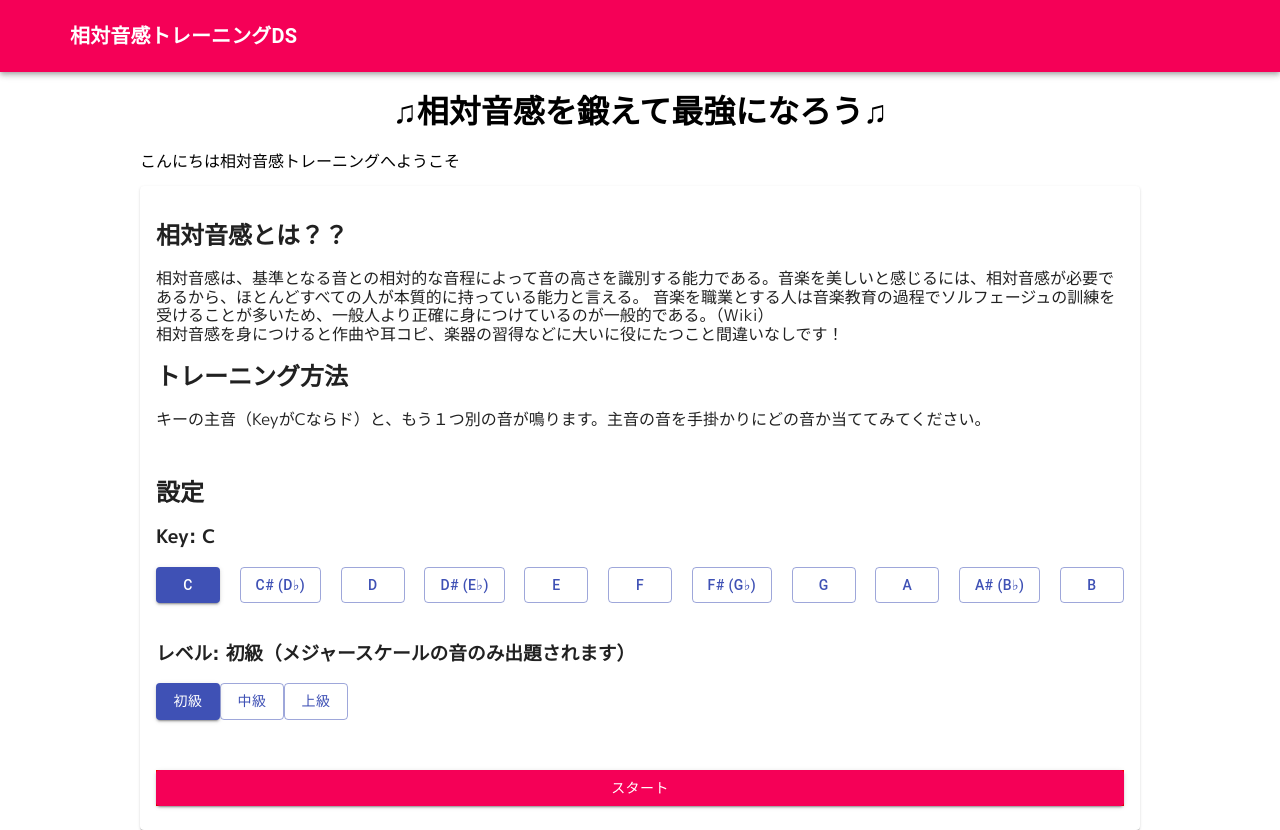
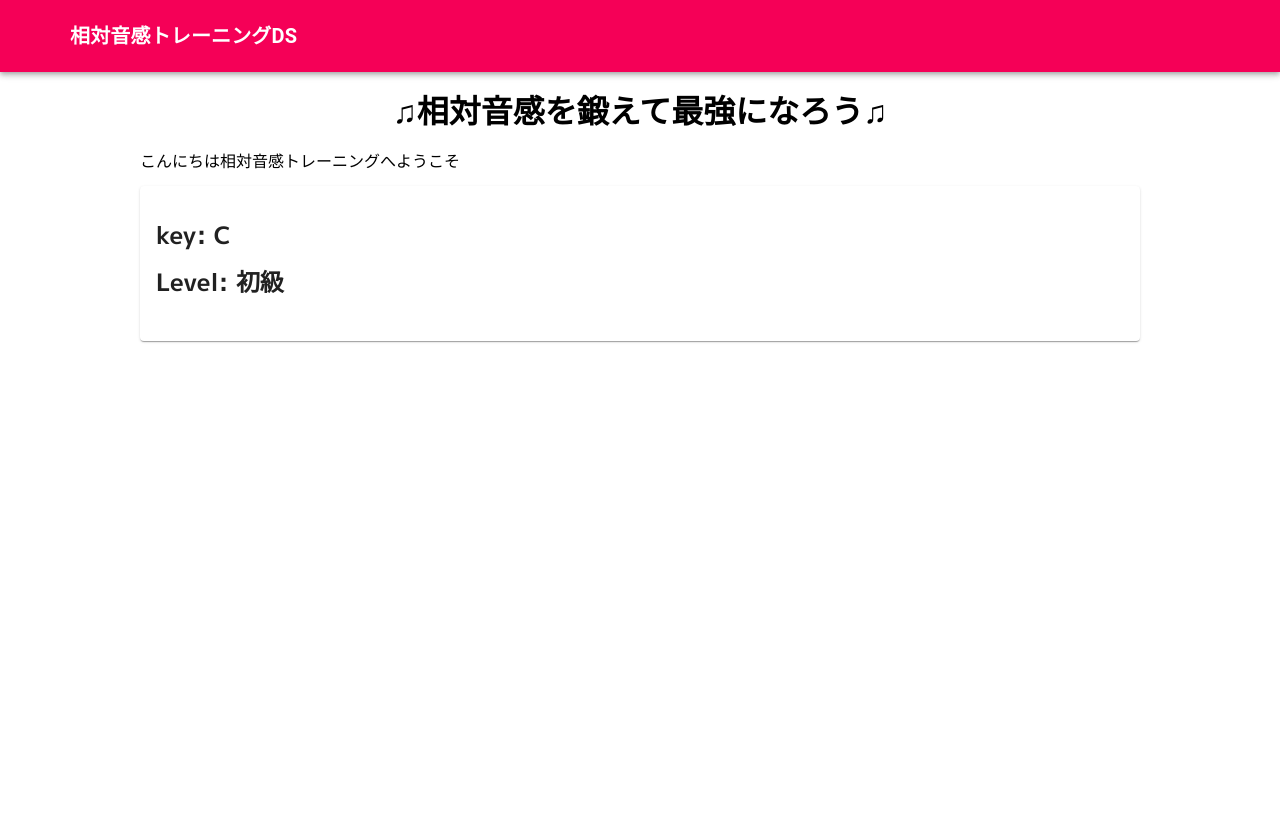
Before and after one commit to Hobiron03/RelativeHearingTraining, a React app: page / in a window 1280 px wide. Both pictures are taken after a click on the button "スタート". After the commit the page ends 800 px from the top, so only its background shows below. Built offline with nearby package versions, Linux system fonts and the light colour scheme.

Commit message:
#5 Create Quiz page & display key and leve

```diff
--- a/package.json
+++ b/package.json
@@ -35,6 +35,7 @@
     "normalize.css": "^8.0.1",
     "react": "^17.0.1",
     "react-dom": "^17.0.1",
+    "redux": "^4.0.5",
     "sass-loader": "^10.0.3",
     "ts-loader": "^8.0.5",
     "typescript": "^4.0.3",
--- /dev/null
+++ b/src/javascripts/actions/index.ts
@@ -0,0 +1 @@
+export const START_QUIZ = "START_QUIZ";
--- a/src/javascripts/components/Config/Config.tsx
+++ b/src/javascripts/components/Config/Config.tsx
@@ -2,11 +2,17 @@ import React, { useState } from "react";
 import Button from "@material-ui/core/Button";
 import "./Config.scss";
 
-const Config = () => {
+interface ConfigProps {
+  onQuizStart: () => void;
+  onSetLevel: (level: string) => void;
+  onSetKey: (musicKey: string) => void;
+}
+
+const Config = (props: ConfigProps) => {
   const [level, setLevel] = useState<string>("初級");
-  const [levels, setLevels] = useState<Array<string>>(["初級", "中級", "上級"]);
+  const [levels] = useState<Array<string>>(["初級", "中級", "上級"]);
   const [musicKey, setMusicKey] = useState<string>("C");
-  const [musicKeys, setMusicKeys] = useState<Array<string>>([
+  const [musicKeys] = useState<Array<string>>([
     "C",
     "C# (D♭)",
     "D",
@@ -20,12 +26,14 @@ const Config = () => {
     "B",
   ]);
 
-  const ChangeKey = (key: string) => {
-    setMusicKey(key);
+  const ChangeKey = (mk: string) => {
+    setMusicKey(mk);
+    props.onSetKey(mk);
   };
 
   const ChangeLevel = (level: string) => {
     setLevel(level);
+    props.onSetLevel(level);
   };
 
   const levelDescription = () => {
@@ -125,7 +133,12 @@ const Config = () => {
       </div>
 
       <div className="config__start-button">
-        <Button variant="contained" color="secondary" fullWidth={true}>
+        <Button
+          variant="contained"
+          color="secondary"
+          fullWidth={true}
+          onClick={props.onQuizStart}
+        >
           スタート
         </Button>
       </div>
--- a/src/javascripts/components/Content/Content.tsx
+++ b/src/javascripts/components/Content/Content.tsx
@@ -1,16 +1,40 @@
-import React from "react";
+import React, { useState } from "react";
 import Config from "../Config/Config";
+import Quiz from "../Quiz/Quiz";
 import Card from "@material-ui/core/Card";
-import CardActions from "@material-ui/core/CardActions";
 import CardContent from "@material-ui/core/CardContent";
 import Button from "@material-ui/core/Button";
 
 const Content = () => {
+  const [level, setLevel] = useState<string>("初級");
+  const [musicKey, setMusicKey] = useState<string>("C");
+  const [isScreen, toggleScreen] = useState<boolean>(false);
+
+  const onQuizStart = () => {
+    toggleScreen(true);
+  };
+
+  const onSetLevel = (level: string) => {
+    setLevel(level);
+  };
+
+  const onSetKey = (key: string) => {
+    setMusicKey(key);
+  };
+
   return (
     <div>
       <Card>
         <CardContent>
-          <Config></Config>
+          {isScreen ? (
+            <Quiz musicKey={musicKey} level={level}></Quiz>
+          ) : (
+            <Config
+              onQuizStart={onQuizStart}
+              onSetLevel={onSetLevel}
+              onSetKey={onSetKey}
+            ></Config>
+          )}
         </CardContent>
       </Card>
     </div>
--- /dev/null
+++ b/src/javascripts/components/Quiz/Quiz.tsx
@@ -0,0 +1,18 @@
+import React from "react";
+import "./Quiz.scss";
+
+interface QuizProps {
+  musicKey: string;
+  level: string;
+}
+
+const Quiz = (props: QuizProps) => {
+  return (
+    <div>
+      <h2>key: {props.musicKey}</h2>
+      <h2>Level: {props.level}</h2>
+    </div>
+  );
+};
+
+export default Quiz;
--- /dev/null
+++ b/src/javascripts/contexts/AppContext.js
@@ -0,0 +1,5 @@
+import { createContext } from "react";
+
+const AppContext = createContext();
+
+export default AppContext;
```
Also changed, not shown: .eslintrc.json, src/javascripts/components/Quiz/Quiz.scss (added), 1 other file (tests, documents, lock files or other folders).
